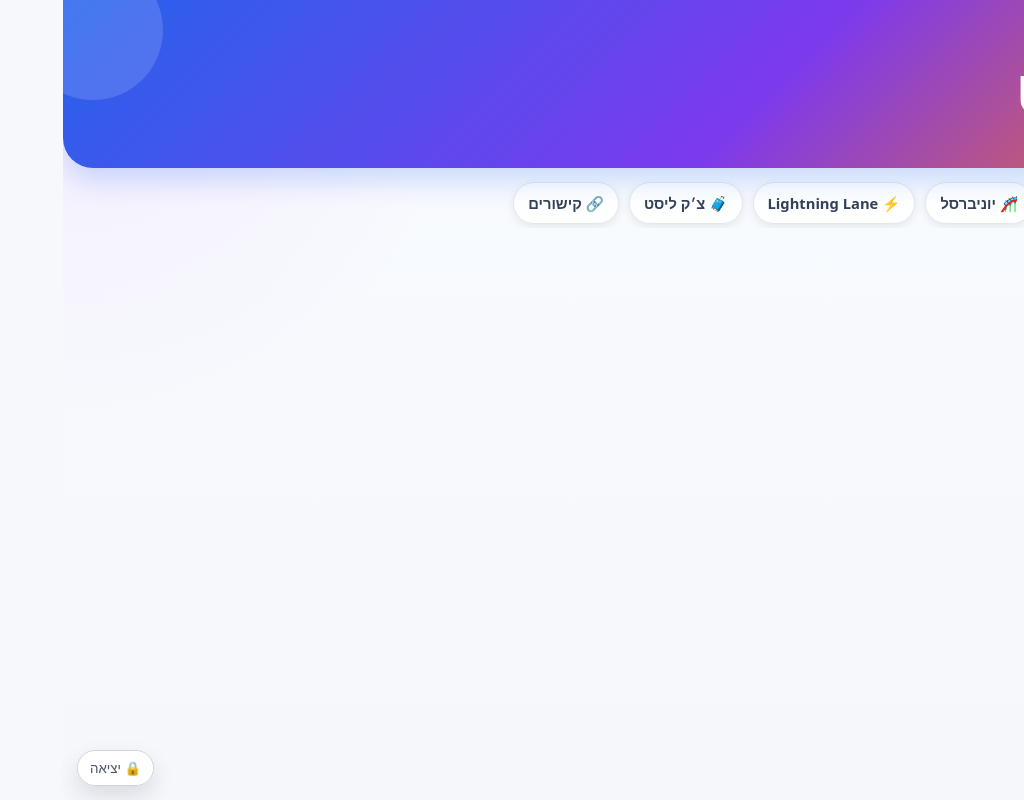
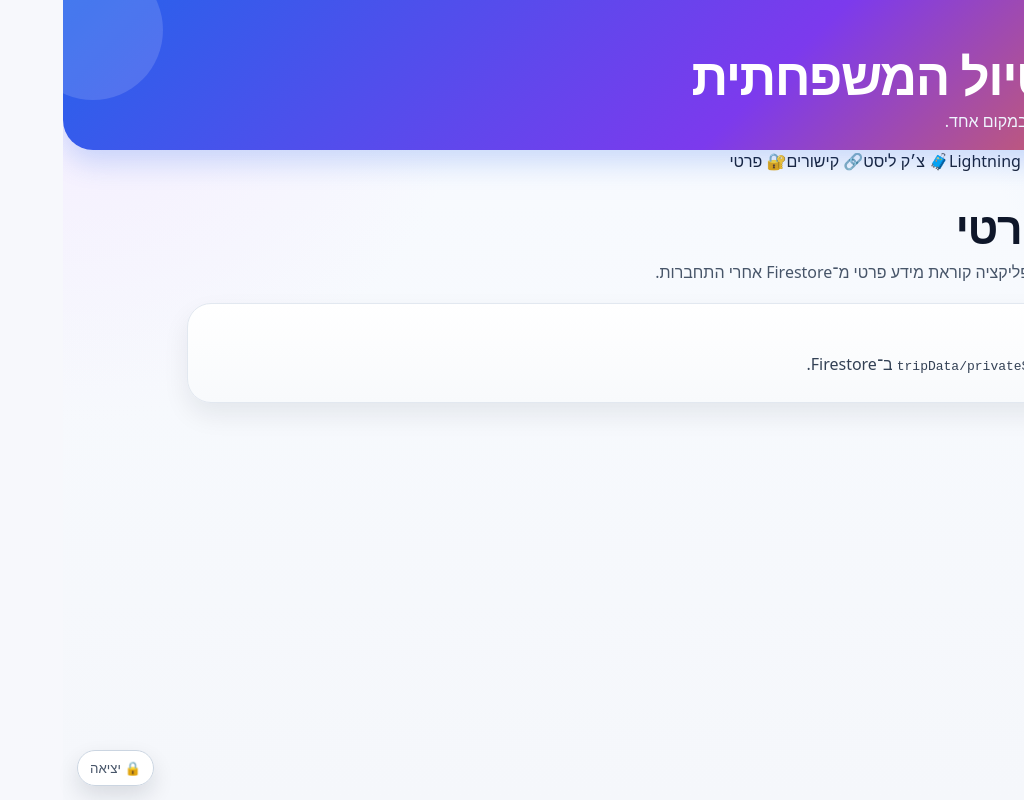
Before and after one commit to NiritNu/usa-trip-app, a React (Vite) app: page /#/private in a window 1280 px wide. Shown: the whole page, without its empty margins (256-1280 px from the left). Built offline with nearby package versions, Linux system fonts and the light colour scheme; no server answers; the database is empty; sample sign-in values are in the browser's storage.

Commit message:
Add private Firestore test page

```diff
--- a/src/App.jsx
+++ b/src/App.jsx
@@ -1,31 +1,33 @@
 import { NavLink, Route, Routes } from "react-router-dom";
-import Schedule from "./pages/Schedule";
-import NewYork from "./pages/NewYork";
-import Disney from "./pages/Disney";
-import Universal from "./pages/Universal";
-import LightningLane from "./pages/LightningLane";
-import Checklist from "./pages/Checklist";
-import Links from "./pages/Links";
+import Schedule from "./pages/Schedule.jsx";
+import NewYork from "./pages/NewYork.jsx";
+import Disney from "./pages/Disney.jsx";
+import Universal from "./pages/Universal.jsx";
+import LightningLane from "./pages/LightningLane.jsx";
+import Checklist from "./pages/Checklist.jsx";
+import Links from "./pages/Links.jsx";
+import PrivateTrip from "./pages/PrivateTrip.jsx";
 
 export default function App() {
   return (
     <div className="app-shell">
       <header className="app-header">
-        <div className="header-badge">✈️ טיול משפחתי בארה״ב</div>
-        <h1>USA Trip App</h1>
-        <p>🗽 ניו יורק · 🏰 דיסני · 🎢 יוניברסל</p>
+        <div>
+          <div className="eyebrow">✈️ טיול ניו יורק ופלורידה</div>
+          <h1>אפליקציית הטיול המשפחתית</h1>
+          <p>לו״ז, פארקים, רעיונות, צ׳ק ליסט ומידע פרטי במקום אחד.</p>
+        </div>
       </header>
 
-      <nav className="app-nav" aria-label="Main navigation">
-        <NavLink to="/" end>
-          🗓️ לו״ז
-        </NavLink>
+      <nav className="top-nav">
+        <NavLink to="/">🗓️ לו״ז</NavLink>
         <NavLink to="/new-york">🗽 ניו יורק</NavLink>
         <NavLink to="/disney">🏰 דיסני</NavLink>
         <NavLink to="/universal">🎢 יוניברסל</NavLink>
         <NavLink to="/lightning-lane">⚡ Lightning Lane</NavLink>
         <NavLink to="/checklist">🧳 צ׳ק ליסט</NavLink>
         <NavLink to="/links">🔗 קישורים</NavLink>
+        <NavLink to="/private">🔐 פרטי</NavLink>
       </nav>
 
       <Routes>
@@ -36,6 +38,7 @@ export default function App() {
         <Route path="/lightning-lane" element={<LightningLane />} />
         <Route path="/checklist" element={<Checklist />} />
         <Route path="/links" element={<Links />} />
+        <Route path="/private" element={<PrivateTrip />} />
       </Routes>
     </div>
   );
--- /dev/null
+++ b/src/pages/PrivateTrip.jsx
@@ -0,0 +1,78 @@
+import { useEffect, useState } from "react";
+import { doc, getDoc } from "firebase/firestore";
+import { db } from "../firebase.js";
+
+export default function PrivateTrip() {
+  const [data, setData] = useState(null);
+  const [status, setStatus] = useState("loading");
+  const [error, setError] = useState("");
+
+  useEffect(() => {
+    async function loadPrivateData() {
+      try {
+        const ref = doc(db, "tripData", "privateSchedule");
+        const snapshot = await getDoc(ref);
+
+        if (!snapshot.exists()) {
+          setStatus("missing");
+          return;
+        }
+
+        setData(snapshot.data());
+        setStatus("ready");
+      } catch (err) {
+        console.error(err);
+        setError("לא הצלחתי לקרוא את המידע הפרטי מ-Firestore");
+        setStatus("error");
+      }
+    }
+
+    loadPrivateData();
+  }, []);
+
+  return (
+    <main className="page">
+      <h1 className="page-title">🔐 מידע פרטי</h1>
+
+      <p className="page-description">
+        זה עמוד בדיקה שמוודא שהאפליקציה קוראת מידע פרטי מ־Firestore אחרי התחברות.
+      </p>
+
+      <section className="card playful-panel">
+        {status === "loading" && <p>טוען מידע פרטי...</p>}
+
+        {status === "missing" && (
+          <>
+            <h2>לא נמצא מסמך</h2>
+            <p>
+              לא נמצא המסמך <code>tripData/privateSchedule</code> ב־Firestore.
+            </p>
+          </>
+        )}
+
+        {status === "error" && (
+          <>
+            <h2>שגיאה</h2>
+            <p>{error}</p>
+            <p className="meta">
+              אם זה קורה, צריך לבדוק שה־Rules מאפשרים למשתמש המחובר לקרוא מתוך
+              tripData.
+            </p>
+          </>
+        )}
+
+        {status === "ready" && (
+          <>
+            <h2>{data.title || "מידע פרטי"}</h2>
+            <p>{data.note || "המסמך נטען בהצלחה."}</p>
+
+            <div className="private-debug-box">
+              <strong>Firestore path:</strong>
+              <code>tripData/privateSchedule</code>
+            </div>
+          </>
+        )}
+      </section>
+    </main>
+  );
+}
--- a/src/style.css
+++ b/src/style.css
@@ -1139,3 +1139,19 @@ button {
   cursor: pointer;
   box-shadow: 0 10px 22px rgba(15, 23, 42, 0.12);
 }
+
+.private-debug-box {
+  margin-top: 16px;
+  display: grid;
+  gap: 6px;
+  padding: 12px;
+  border-radius: 16px;
+  background: #f8fafc;
+  border: 1px solid #e2e8f0;
+  direction: ltr;
+  text-align: left;
+}
+
+.private-debug-box code {
+  color: #2563eb;
+}
```
